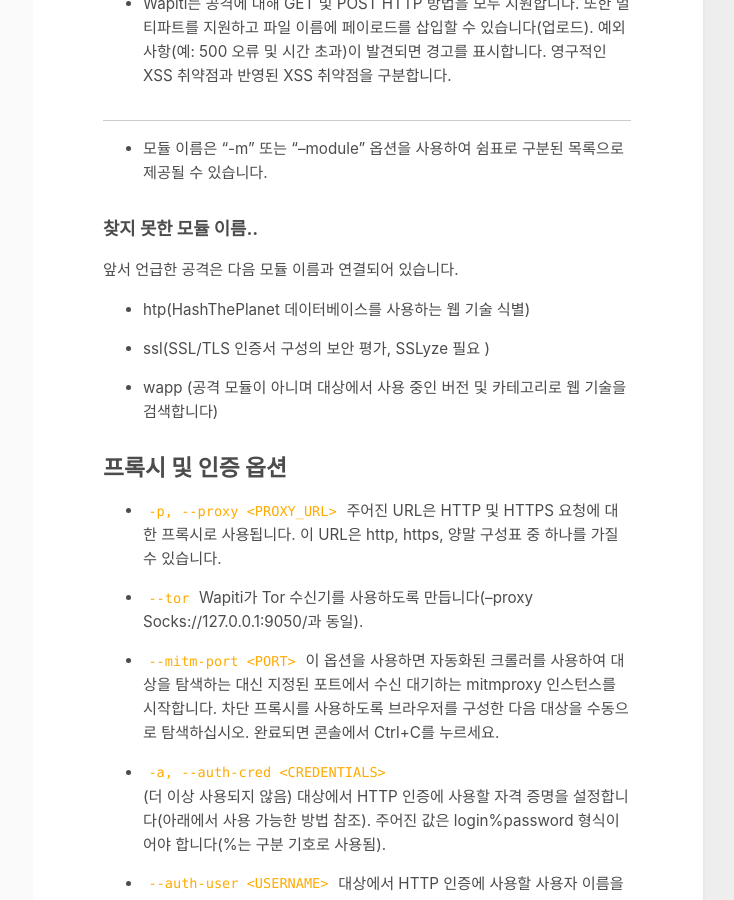
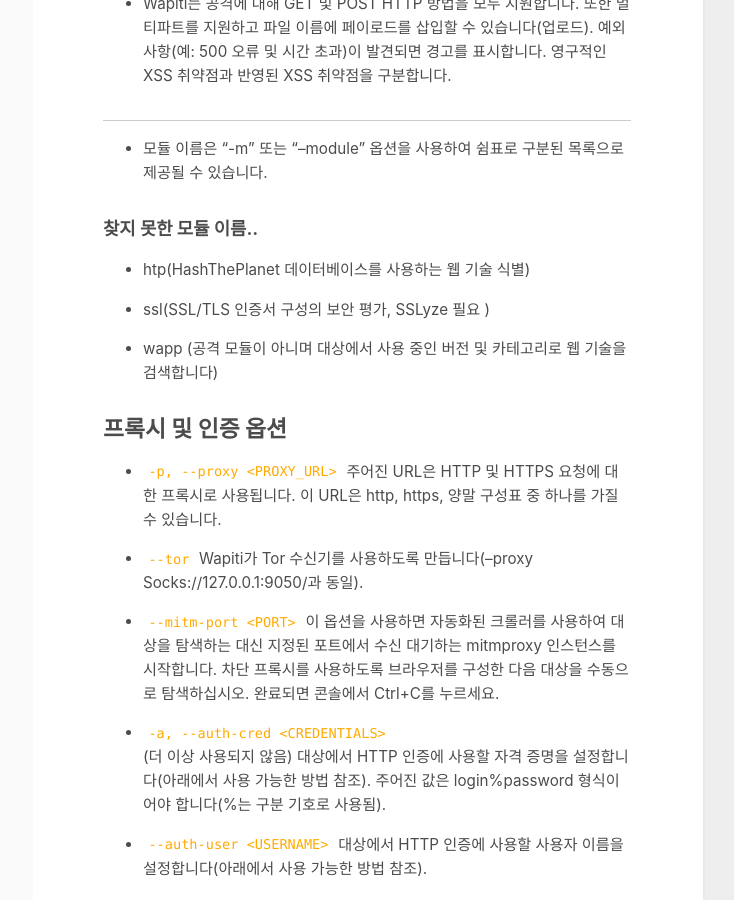
Before and after one commit to ghdudwkd4/ghdudwkd4.github.io, a Jekyll site: the page built from _posts/os/2024-01-15-Kali-Linux-wapiti.md, in a window 1280 px wide and 900 px high, scrolled down 6135 px. Shown: the whole window, without its empty margins (417-1151 px from the left). Built offline with Jekyll 4.4.1, drawn with Linux system fonts in a browser that asks for light colours.

Commit message:
os kaliLinux wapiti 수정

```diff
--- a/_posts/os/2024-01-15-Kali-Linux-wapiti.md
+++ b/_posts/os/2024-01-15-Kali-Linux-wapiti.md
@@ -271,9 +271,6 @@ usage: wapiti [-h] [-u URL] [--data data] [--scope {page,folder,domain,url,punk}
 
 ### 찾지 못한 모듈 이름..
 
-
-앞서 언급한 공격은 다음 모듈 이름과 연결되어 있습니다.
-
   * htp(HashThePlanet 데이터베이스를 사용하는 웹 기술 식별)
 
   * ssl(SSL/TLS 인증서 구성의 보안 평가, SSLyze 필요 )
```
